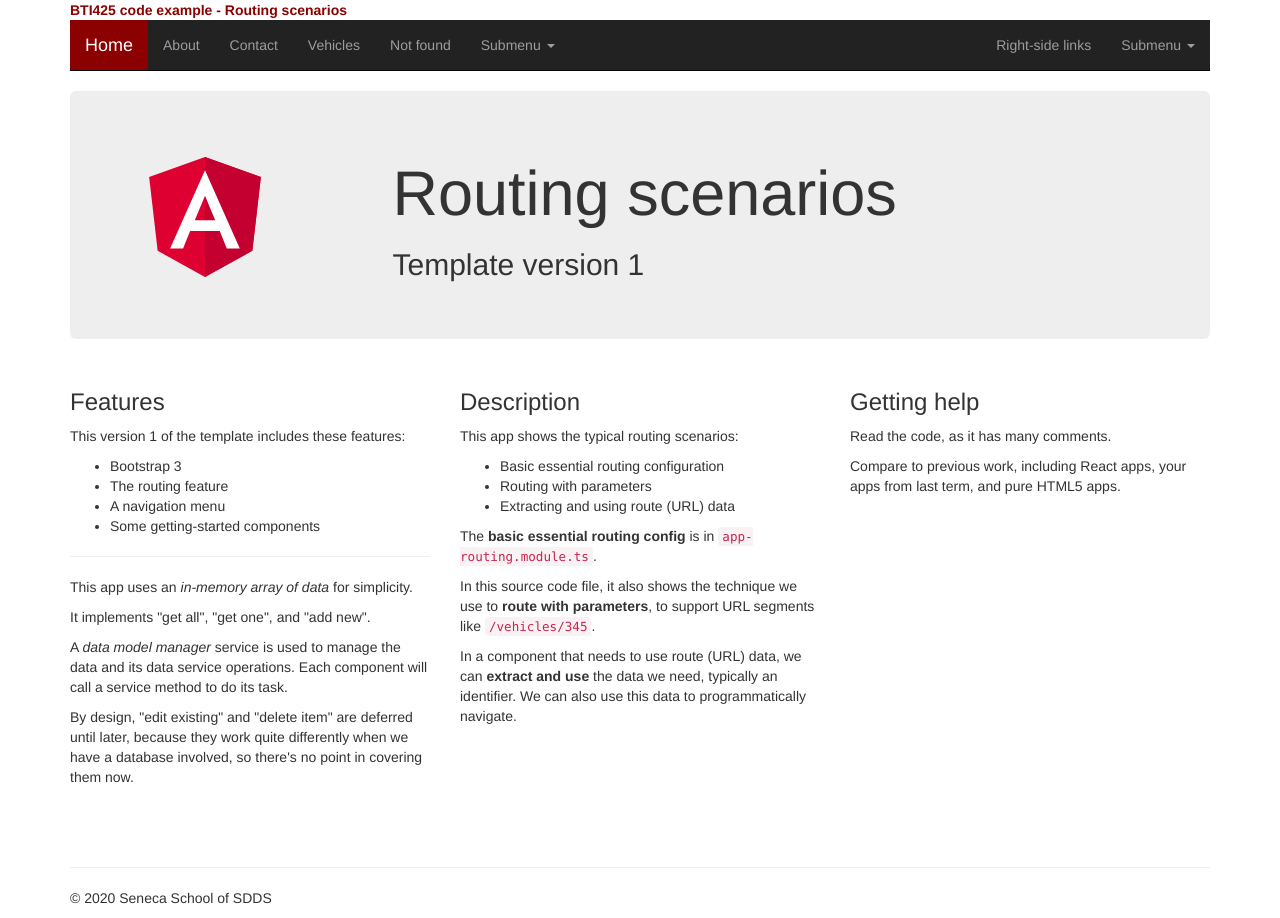
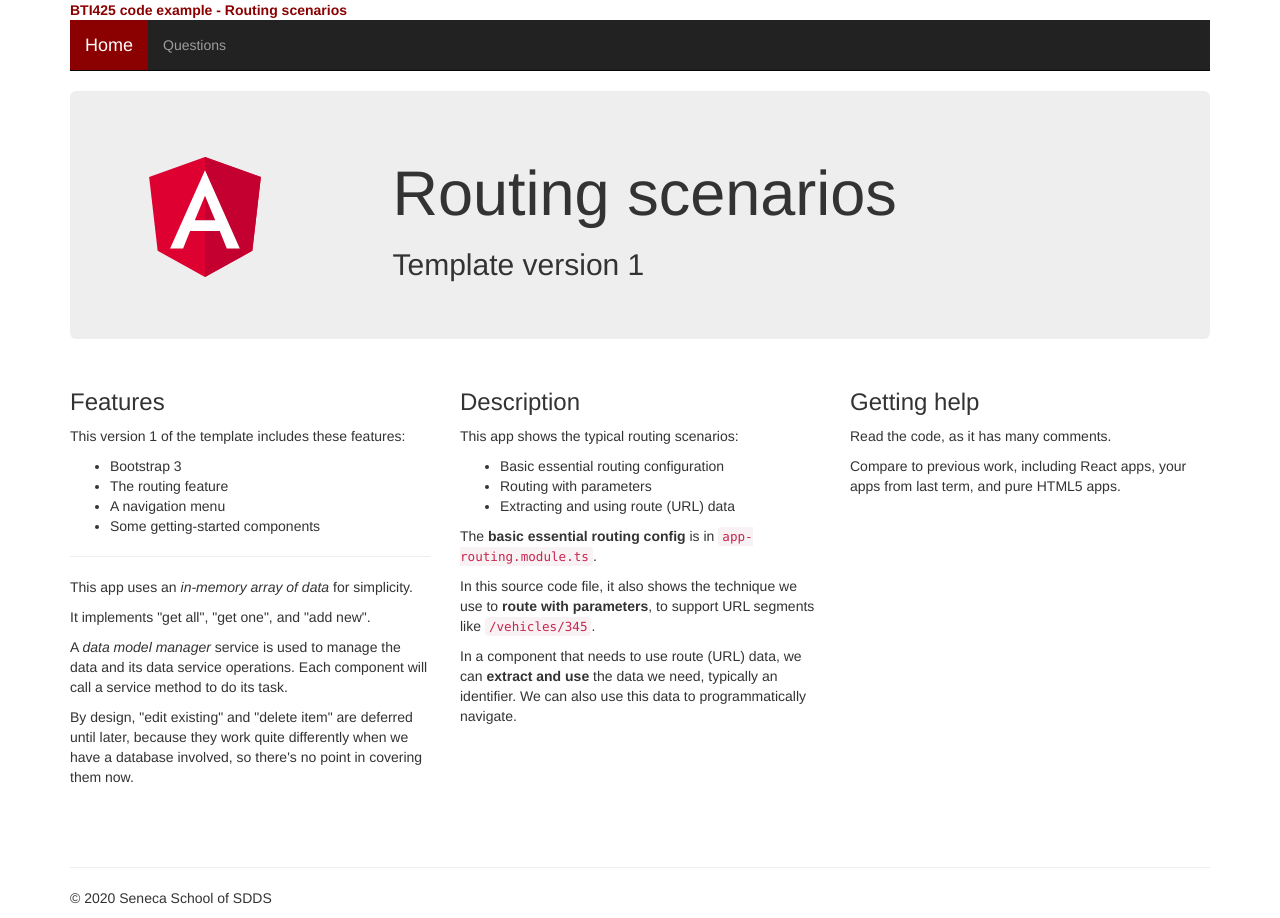
Before and after one commit to ragnarokatz/g1-exam-webapp, an Angular app: page /home in a window 1280 px wide. Built offline with nearby package versions, Linux system fonts and the light colour scheme.

Commit message:
Clean up nav bar

```diff
--- a/src/app/nav.component.html
+++ b/src/app/nav.component.html
@@ -15,37 +15,7 @@
     <!-- Collect the nav links, forms, and other content for toggling -->
     <div class="collapse navbar-collapse" id="bs-example-navbar-collapse-1">
       <ul class="nav navbar-nav">
-        <li><a routerLink="about" routerLinkActive="active">About</a></li>
-        <li><a routerLink="contact" routerLinkActive="active">Contact</a></li>
-        <li><a routerLink="vehicles" routerLinkActive="active">Vehicles</a></li>
-        <li><a routerLink="notfound" routerLinkActive="active">Not found</a></li>
-        <li class="dropdown">
-          <a href="#" class="dropdown-toggle" data-toggle="dropdown" role="button" aria-haspopup="true"
-            aria-expanded="false">Submenu <span class="caret"></span></a>
-          <ul class="dropdown-menu">
-            <li><a routerLink=".">Action</a></li>
-            <li><a routerLink=".">Another action</a></li>
-            <li><a routerLink=".">Something else here</a></li>
-            <li role="separator" class="divider"></li>
-            <li><a routerLink=".">Separated link</a></li>
-            <li role="separator" class="divider"></li>
-            <li><a routerLink=".">One more separated link</a></li>
-          </ul>
-        </li>
-      </ul>
-      <ul class="nav navbar-nav navbar-right">
-        <li><a routerLink=".">Right-side links</a></li>
-        <li class="dropdown">
-          <a href="#" class="dropdown-toggle" data-toggle="dropdown" role="button" aria-haspopup="true"
-            aria-expanded="false">Submenu <span class="caret"></span></a>
-          <ul class="dropdown-menu">
-            <li><a routerLink=".">Action</a></li>
-            <li><a routerLink=".">Another action</a></li>
-            <li><a routerLink=".">Something else here</a></li>
-            <li role="separator" class="divider"></li>
-            <li><a routerLink=".">Separated link</a></li>
-          </ul>
-        </li>
+        <li><a routerLink="questions" routerLinkActive="active">Questions</a></li>
       </ul>
     </div><!-- /.navbar-collapse -->
   </div><!-- /.container-fluid -->
```
